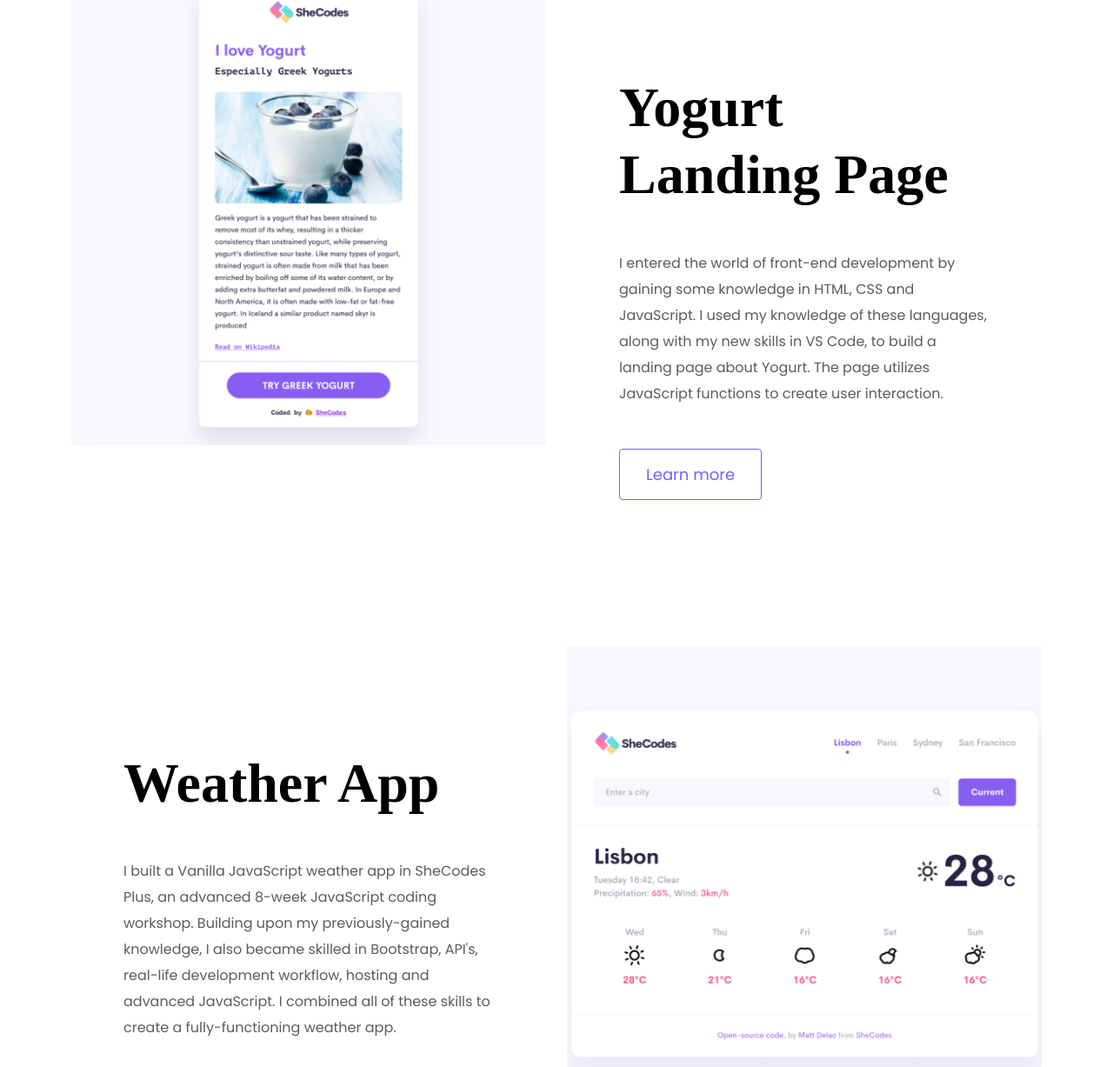
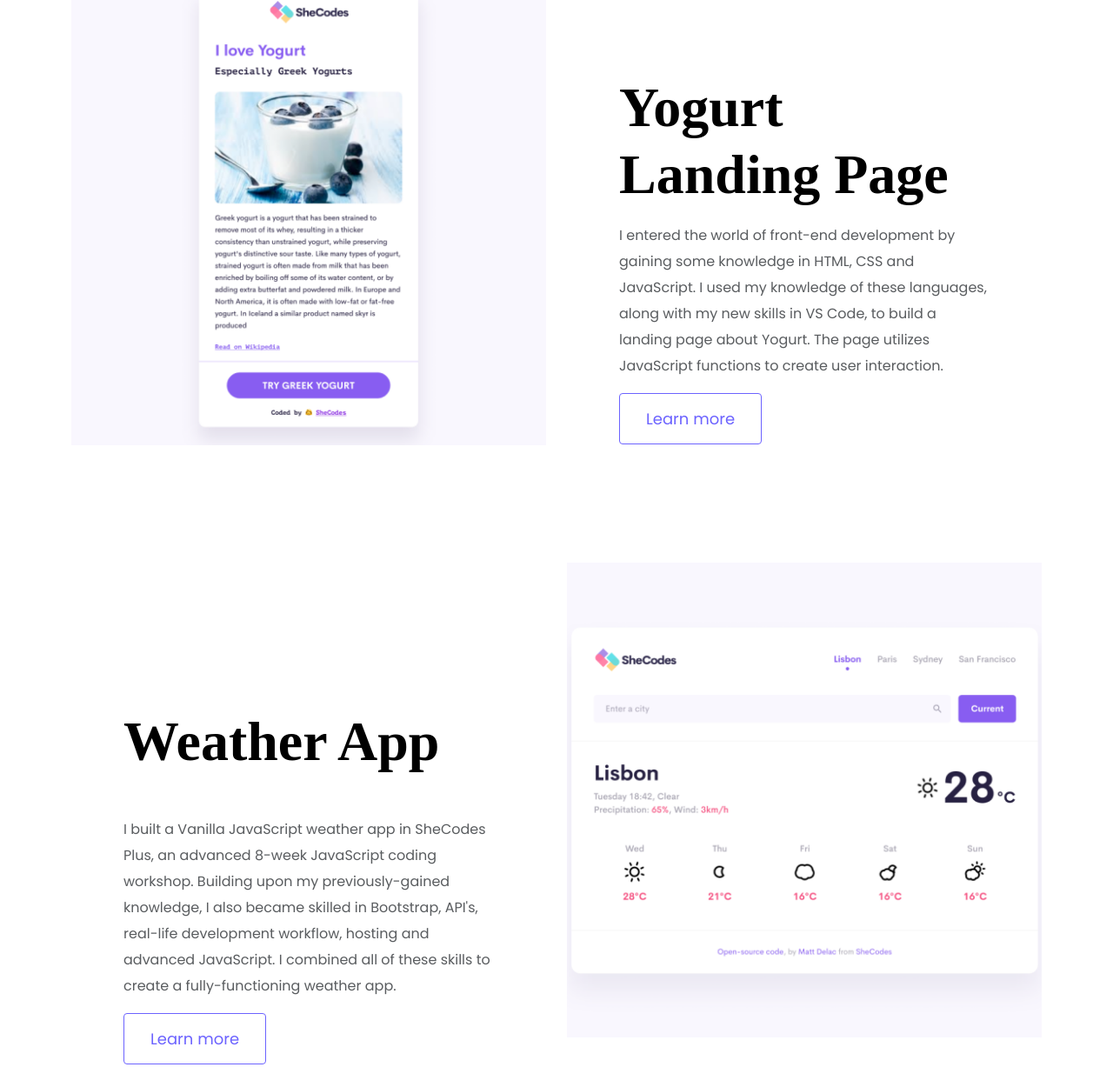
Before and after one commit to Mafifiza/responsive-portfolio, a plain HTML site: page index.html in a window 1280 px wide. Shown: the part 727-1954 px from the top of the page at 87% size. Drawn offline with nearby package versions, Linux system fonts and the light colour scheme; a web font is replaced by a local one.

Commit message:
Updated index.html

```diff
--- a/index.html
+++ b/index.html
@@ -74,7 +74,7 @@
     </div>
     <p class="text-center m-5">Check out some of my featured projects below</p>
     <div class="container">
-      <div class="row mb-5">
+      <div class="row mb-3">
         <div class="col d-none d-lg-block">
           <img
             src="images/yogurt.png"
@@ -84,8 +84,8 @@
         </div>
         <div class="col">
           <div class="project-description">
-            <h2 class="mb-5">Yogurt Landing Page</h2>
-            <p class="mb-5 text-muted">
+            <h2 class="mb-3">Yogurt Landing Page</h2>
+            <p class="mb-3 text-muted">
               I entered the world of front-end development by gaining some
               knowledge in HTML, CSS and JavaScript. I used my knowledge of these
               languages, along with my new skills in VS Code, to build a landing
@@ -96,11 +96,11 @@
           </div>
         </div>
       </div>
-      <div class="row mb-5">
+      <div class="row mb-3">
         <div class="col">
           <div class="project-description">
-            <h2 class="mb-5">Weather App</h2>
-            <p class="mb-5 text-muted">
+            <h2 class="mb-3 mt-5">Weather App</h2>
+            <p class="mb-3 mt-5 text-muted">
               I built a Vanilla JavaScript weather app in SheCodes Plus, an
               advanced 8-week JavaScript coding workshop. Building upon my
               previously-gained knowledge, I also became skilled in Bootstrap,
```
